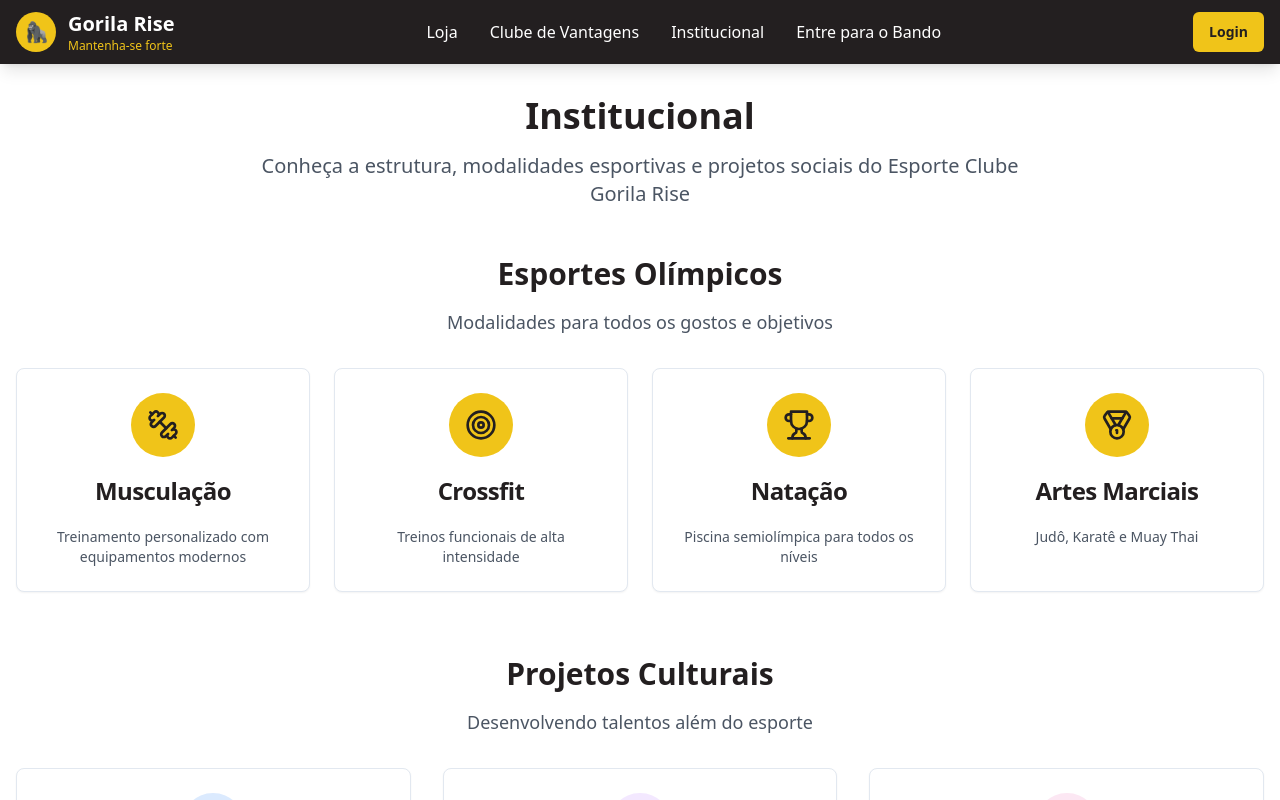
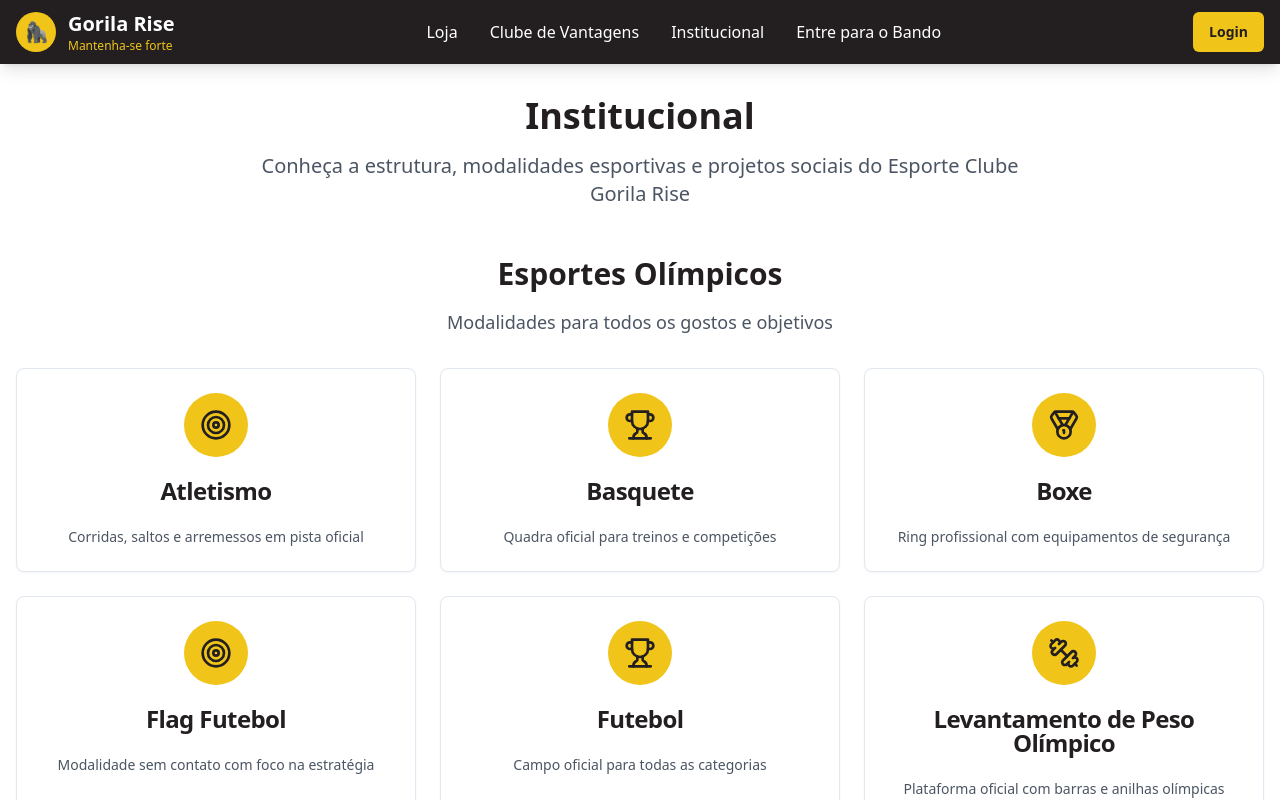
Before and after one commit to dayron65/gorila-rise-hub, a React (Vite) app: page /institucional in a window 1280 px wide. Shown: the top 800 px of the page. Built offline with nearby package versions, Linux system fonts and the light colour scheme.

Commit message:
Add Olympic sports to Institucional page
Added Olympic sports to the Institucional page, listed alphabetically.

```diff
--- a/src/pages/Institucional.tsx
+++ b/src/pages/Institucional.tsx
@@ -3,24 +3,46 @@ import Footer from '@/components/Footer';
 import { Card, CardContent, CardDescription, CardHeader, CardTitle } from '@/components/ui/card';
 import { Badge } from '@/components/ui/badge';
 import { Trophy, Users, Heart, FileText, Leaf, Target, Dumbbell, Medal, Music, Palette } from 'lucide-react';
+
 const Institucional = () => {
-  const esportes = [{
-    nome: 'Musculação',
-    icon: Dumbbell,
-    descricao: 'Treinamento personalizado com equipamentos modernos'
-  }, {
-    nome: 'Crossfit',
-    icon: Target,
-    descricao: 'Treinos funcionais de alta intensidade'
-  }, {
-    nome: 'Natação',
-    icon: Trophy,
-    descricao: 'Piscina semiolímpica para todos os níveis'
-  }, {
-    nome: 'Artes Marciais',
-    icon: Medal,
-    descricao: 'Judô, Karatê e Muay Thai'
-  }];
+  const esportes = [
+    {
+      nome: 'Atletismo',
+      icon: Target,
+      descricao: 'Corridas, saltos e arremessos em pista oficial'
+    },
+    {
+      nome: 'Basquete',
+      icon: Trophy,
+      descricao: 'Quadra oficial para treinos e competições'
+    },
+    {
+      nome: 'Boxe',
+      icon: Medal,
+      descricao: 'Ring profissional com equipamentos de segurança'
+    },
+    {
+      nome: 'Flag Futebol',
+      icon: Target,
+      descricao: 'Modalidade sem contato com foco na estratégia'
+    },
+    {
+      nome: 'Futebol',
+      icon: Trophy,
+      descricao: 'Campo oficial para todas as categorias'
+    },
+    {
+      nome: 'Levantamento de Peso Olímpico',
+      icon: Dumbbell,
+      descricao: 'Plataforma oficial com barras e anilhas olímpicas'
+    },
+    {
+      nome: 'Natação',
+      icon: Trophy,
+      descricao: 'Piscina semiolímpica para todos os níveis'
+    }
+  ];
+
   const projetos = [{
     nome: 'Música na Academia',
     icon: Music,
@@ -37,6 +59,7 @@ const Institucional = () => {
     descricao: 'Projetos comunitários e ações sociais',
     cor: 'bg-pink-100 text-pink-600'
   }];
+
   const valores = [{
     titulo: 'Transparência',
     descricao: 'Prestação de contas clara e acessível a todos os membros',
@@ -50,7 +73,9 @@ const Institucional = () => {
     descricao: 'Esporte acessível para todas as idades e classes sociais',
     icon: Users
   }];
-  return <div className="min-h-screen bg-white">
+
+  return (
+    <div className="min-h-screen bg-white">
       <Header />
 
       <div className="container mx-auto px-4 py-8">
@@ -72,8 +97,9 @@ const Institucional = () => {
             </p>
           </div>
 
-          <div className="grid grid-cols-1 md:grid-cols-2 lg:grid-cols-4 gap-6">
-            {esportes.map((esporte, index) => <Card key={index} className="hover:shadow-lg transition-shadow">
+          <div className="grid grid-cols-1 md:grid-cols-2 lg:grid-cols-3 gap-6">
+            {esportes.map((esporte, index) => (
+              <Card key={index} className="hover:shadow-lg transition-shadow">
                 <CardHeader className="text-center">
                   <div className="w-16 h-16 bg-gorila-yellow rounded-full flex items-center justify-center mx-auto mb-4">
                     <esporte.icon className="text-gorila-primary" size={32} />
@@ -83,7 +109,8 @@ const Institucional = () => {
                 <CardContent className="text-center">
                   <p className="text-sm text-gray-600">{esporte.descricao}</p>
                 </CardContent>
-              </Card>)}
+              </Card>
+            ))}
           </div>
         </section>
 
@@ -230,6 +257,8 @@ const Institucional = () => {
       </div>
 
       <Footer />
-    </div>;
+    </div>
+  );
 };
+
 export default Institucional;
```
